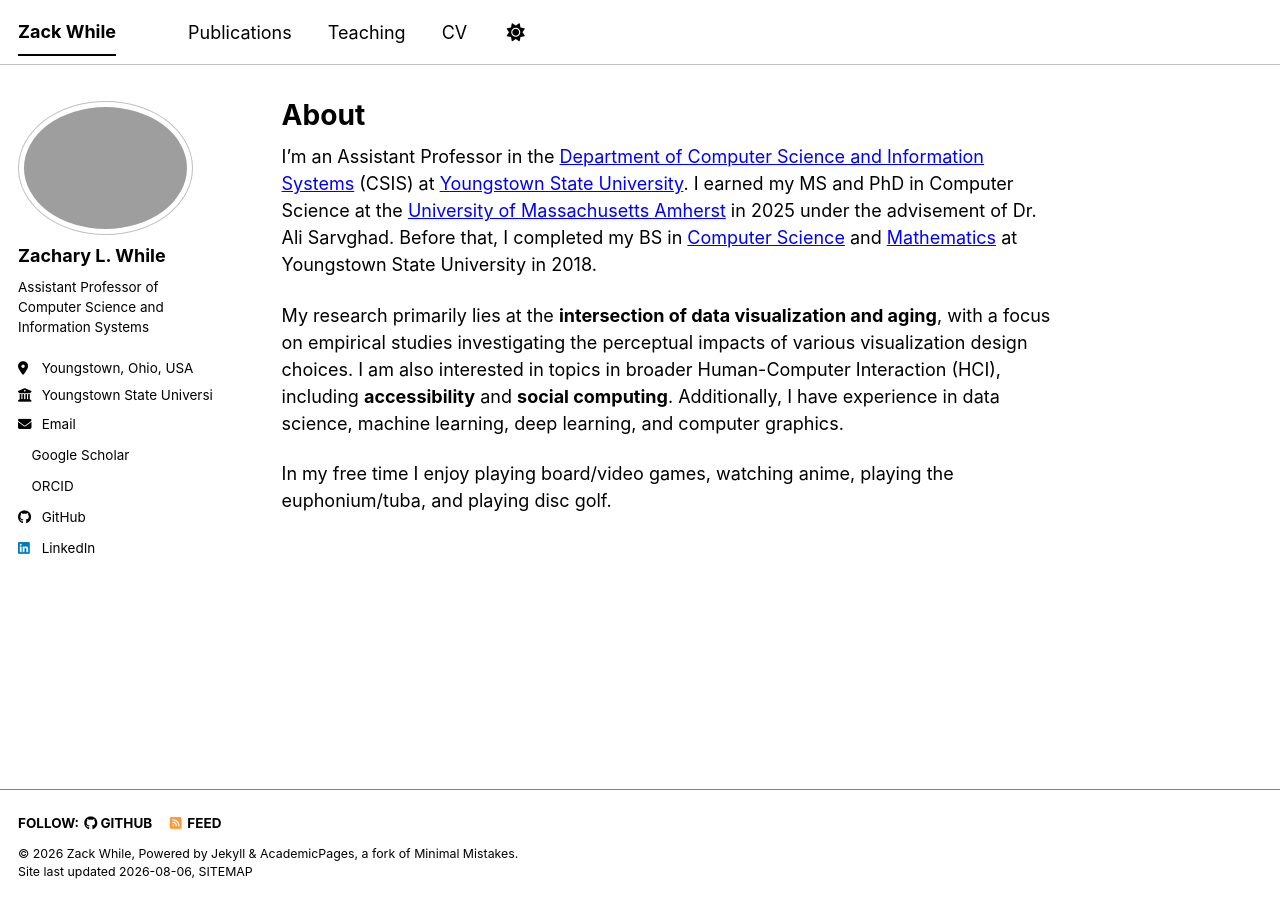
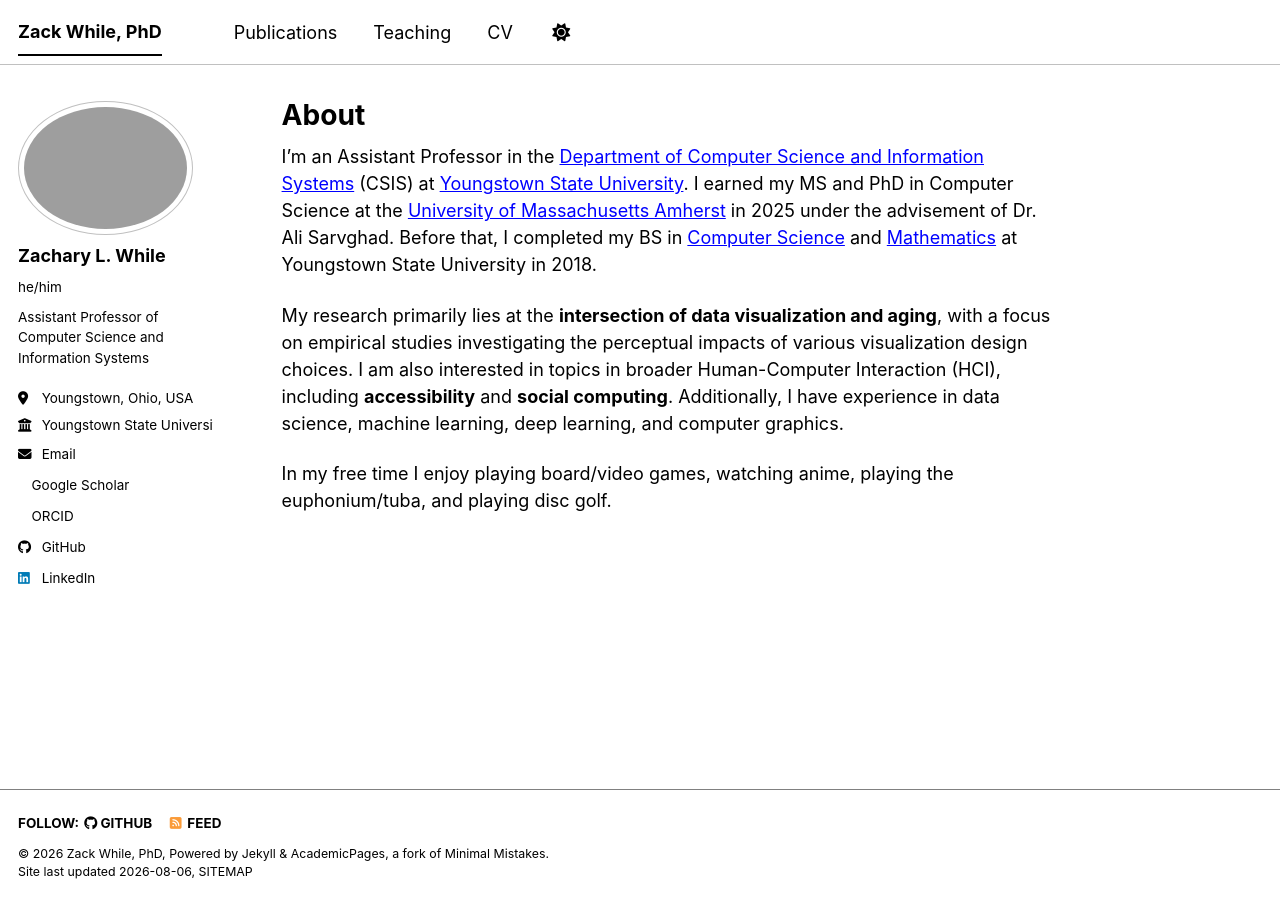
Before and after one commit to zwhile/zwhile.github.io, a Jekyll site: the page built from _pages/about.md, in a window 1280 px wide. Built offline with Jekyll 4.4.1, drawn with Linux system fonts in a browser that asks for light colours; a style sheet for code colours, icons or effects is not loaded.

Commit message:
Small update.

```diff
--- a/_config.yml
+++ b/_config.yml
@@ -9,9 +9,9 @@
 # Basic Site Settings
 locale                   : "en-US"
 site_theme               : "contrast" # The available themes options are "default", "air", "sunrise", "mint", "dirt" and "contrast"
-title                    : "Zack While"
+title                    : "Zack While, PhD"
 title_separator          : "|"
-name                     : &name "Zack While"
+name                     : &name "Zack While, PhD"
 description              : &description "Zack While's academic portfolio."   # Update this with a general description of your site, this is the default if not overridden by a page
 url                      : https://zwhile.prof # The base hostname & protocol for your site e.g. "https://[your GitHub username].github.io", or if you already have some other page hosted on Github then use "https://[your GitHub username].github.io/[Your Repo Name]"
 baseurl                  : "" # the subpath of your site, e.g. "/blog"
@@ -24,7 +24,7 @@ author:
   # Biographic information
   avatar           : "profile.png"
   name             : "Zachary L. While"
-  pronouns         : # example: "she/her"
+  pronouns         : "he/him"
   bio              : "Assistant Professor of Computer Science and Information Systems"
   location         : "Youngstown, Ohio, USA"
   employer         : "Youngstown State University"
```
